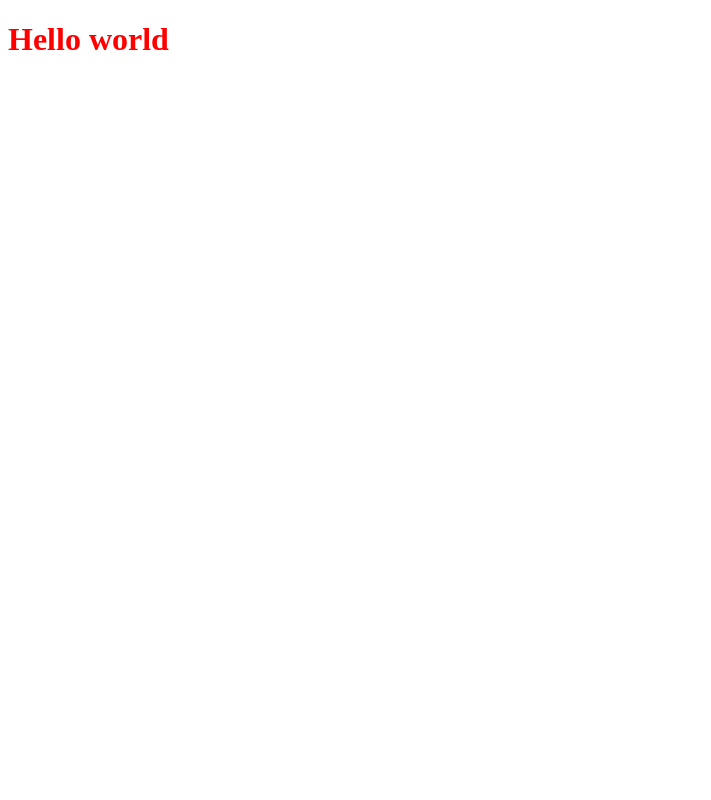
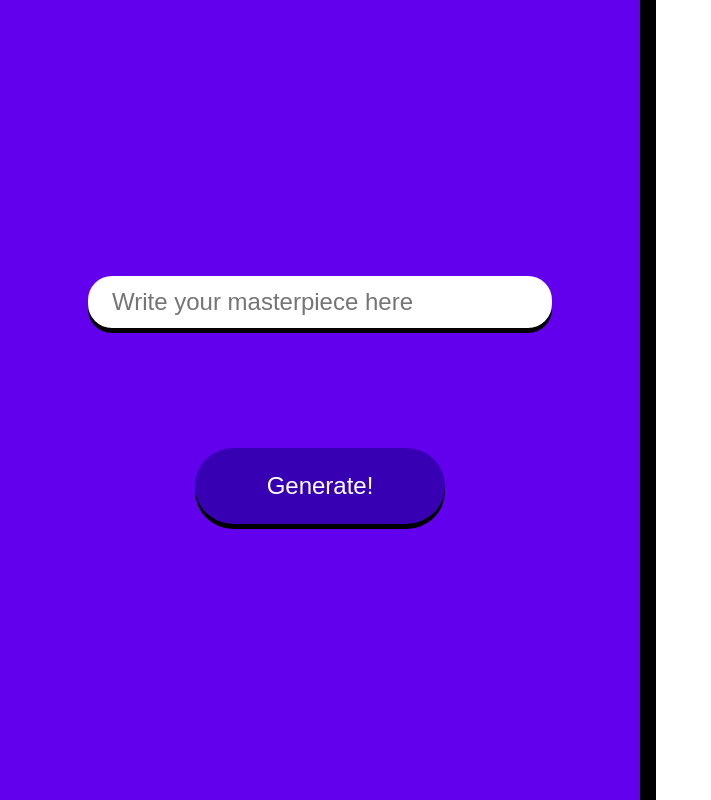
Before and after one commit to romanvey/handwritten-text, a Flask app: page / in a window 1280 px wide. Before the commit the part shown is almost empty. Shown: the whole page, without its empty margins (0-711 px from the left). Run offline with Flask 2, Linux system fonts and the light colour scheme.

Commit message:
site added

```diff
--- /dev/null
+++ b/deploy/app/flask_app/static/css/style.css
@@ -0,0 +1,63 @@
+.input-field{
+    font-size: 24px;
+    border-radius: 1em;
+    border: none;
+    padding: .5em 1em;
+    width: 65%;
+    box-shadow: black 0px 5px 0px;
+}
+
+.input-form{
+    display: flex;
+    flex-flow: column;
+    justify-content: center;
+    align-items: center;
+    width: 100%;
+}
+
+.input-submit-btn{
+    margin-top: 5em;
+    font-size: 24px;
+    border-radius: 4em;
+    border: none;
+    padding: 1em 3em;
+    background: #3700b3;
+    box-shadow: black 0px 5px 0px;
+    color: white;
+    cursor: pointer;
+}
+
+.input-wrapper{
+    width:50%;
+    height: 100%;
+
+    display: flex;
+    justify-content: center;
+    align-items: center;
+
+    background: #6200ee;
+    box-shadow: 0 0 0 1em black;
+}
+
+.output-wrapper{
+    width:50%;
+    height: 100%;
+
+    display: flex;
+    justify-content: center;
+    align-items: center;
+}
+
+
+
+.container{
+    width:100%;
+    height: 100vh;
+    display: flex;
+    flex-flow: row;
+}
+
+
+body{
+    margin: 0;
+}
--- a/deploy/app/flask_app/static/css/styles.css
+++ /dev/null
@@ -1,3 +0,0 @@
-h1 {
-    color: red;
-}
--- a/deploy/app/flask_app/static/js/index.js
+++ /dev/null
@@ -1 +0,0 @@
-document.writeln("<h1>Hello world</h1>");
--- /dev/null
+++ b/deploy/app/flask_app/static/js/main.js
@@ -0,0 +1,38 @@
+let submit = (e) => {
+    e.preventDefault()
+    alert(inputForm.input.value);
+
+}
+
+
+let container = document.createElement('div');
+container.className = 'container'
+
+let inputWrapper = document.createElement('div')
+inputWrapper.className = 'input-wrapper'
+
+let inputForm = document.createElement('form')
+inputForm.className = 'input-form'
+inputForm.onsubmit = (e) => {submit(e)};
+
+let inputField = document.createElement('input');
+inputField.type = 'text';
+inputField.className = 'input-field';
+inputField.placeholder = 'Write your masterpiece here'
+inputField.name = 'input';
+
+let inputBtn = document.createElement('button');
+inputBtn.type = 'submit';
+inputBtn.className = 'input-submit-btn';
+inputBtn.innerText = 'Generate!'
+
+let outputWrapper = document.createElement('div');
+outputWrapper.className = 'output-wrapper'
+
+inputForm.appendChild(inputField)
+inputForm.appendChild(inputBtn)
+inputWrapper.appendChild(inputForm)
+container.appendChild(inputWrapper)
+
+container.appendChild(outputWrapper)
+document.body.appendChild(container)
--- a/deploy/app/flask_app/templates/index.html
+++ b/deploy/app/flask_app/templates/index.html
@@ -1,9 +1,13 @@
 <!DOCTYPE html>
-<html>
-    <head>
-        <link rel="stylesheet" href="{{ url_for('static', filename='css/styles.css') }}" />
-    </head>
-    <body>
-        <script src="{{ url_for('static', filename='js/index.js') }}"></script>
-    </body>
+<html lang="en">
+<head>
+    <meta charset="UTF-8">
+    <meta name="viewport" content="width=device-width, initial-scale=1.0">
+    <meta http-equiv="X-UA-Compatible" content="ie=edge">
+    <title>Handwriting Generation</title>
+    <link rel="stylesheet" href="{{ url_for('static', filename='css/style.css') }}" />
+</head>
+<body>
+    <script src="{{ url_for('static', filename='js/main.js') }}"></script>
+</body>
 </html>
```
